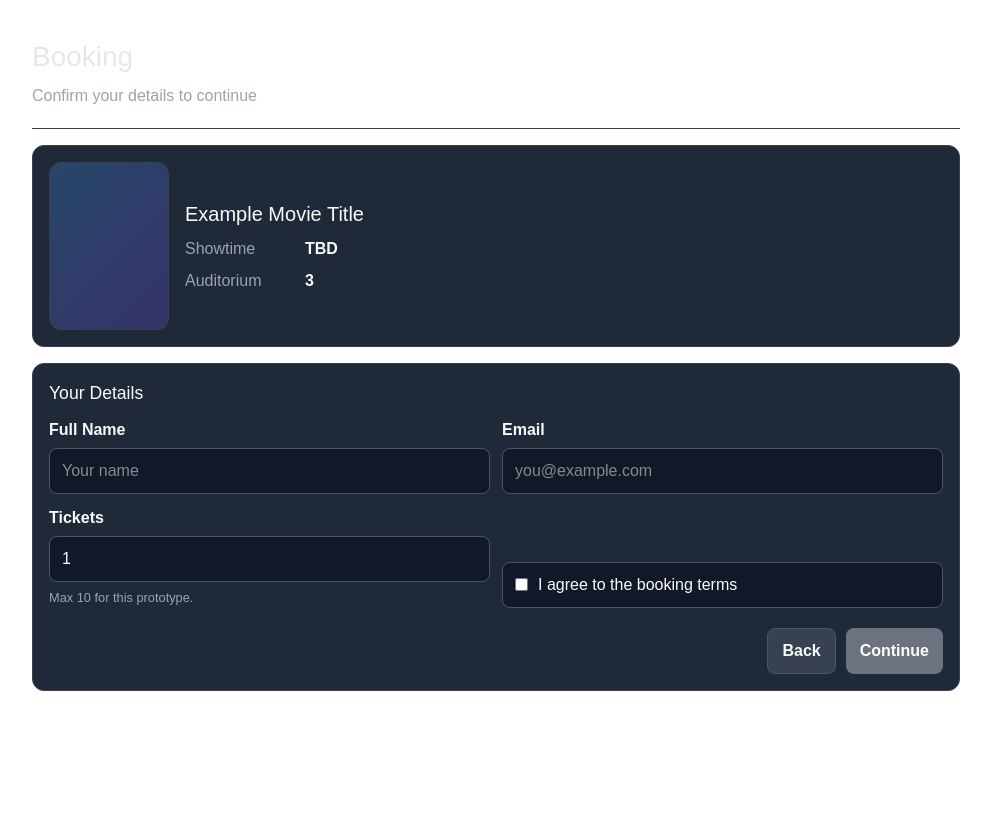
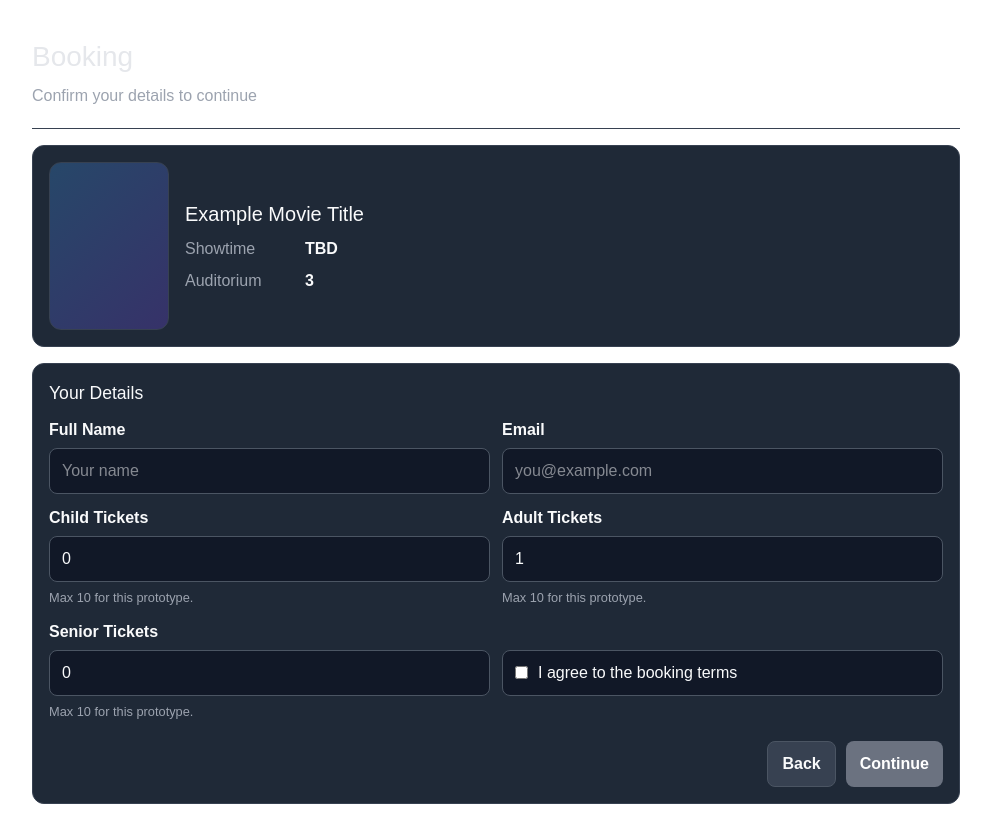
Before and after one commit to YuvalDeshe/CinemaBooker, a Next.js app in the folder cinema-booker/: page /movie/MOVIE_ID/booking in a window 1280 px wide. Shown: the whole page, without its empty margins (144-1135 px from the left). Built offline with nearby package versions, Linux system fonts and the light colour scheme.

Commit message:
Updated booking page to have multiple ticket values for different age groups

```diff
--- a/cinema-booker/src/app/movie/MOVIE_ID/booking/page.tsx
+++ b/cinema-booker/src/app/movie/MOVIE_ID/booking/page.tsx
@@ -32,11 +32,13 @@ export default function BookingPage() {
   // Form state
   const [name, setName] = useState("");
   const [email, setEmail] = useState("");
-  const [tickets, setTickets] = useState(1);
+  const [adultTickets, setAdultTickets] = useState(1);
+  const [childTickets, setChildTickets] = useState(0);
+  const [seniorTickets, setSeniorTickets] = useState(0);
   const [agree, setAgree] = useState(false);
 
   const isValid =
-    name.trim().length > 1 && /\S+@\S+\.\S+/.test(email) && tickets > 0 && agree;
+    name.trim().length > 1 && /\S+@\S+\.\S+/.test(email) && (adultTickets + childTickets + seniorTickets > 0) && agree;
 
   return (
     <div style={{ maxWidth: 960, margin: "0 auto", padding: 16 }}>
@@ -170,15 +172,15 @@ export default function BookingPage() {
 
               <div style={{ display: "grid", gap: 6 }}>
                 <label htmlFor="tickets" style={{ fontWeight: 600 }}>
-                  Tickets
+                  Child Tickets
                 </label>
                 <input
                   id="tickets"
                   type="number"
-                  min={1}
+                  min={0}
                   max={10}
-                  value={tickets}
-                  onChange={(e) => setTickets(Number(e.target.value || 1))}
+                  value={childTickets}
+                  onChange={(e) => setChildTickets(Number(e.target.value || 1))}
                   style={{
                     background: "#111827",
                     color: "#f9fafb",
@@ -192,7 +194,55 @@ export default function BookingPage() {
                 </small>
               </div>
 
-              <div style={{ display: "grid", gap: 6, alignContent: "end" }}>
+              <div style={{ display: "grid", gap: 6 }}>
+                <label htmlFor="tickets" style={{ fontWeight: 600 }}>
+                  Adult Tickets
+                </label>
+                <input
+                  id="tickets"
+                  type="number"
+                  min={0}
+                  max={10}
+                  value={adultTickets}
+                  onChange={(e) => setAdultTickets(Number(e.target.value || 1))}
+                  style={{
+                    background: "#111827",
+                    color: "#f9fafb",
+                    border: "1px solid #4b5563",
+                    borderRadius: 8,
+                    padding: "10px 12px",
+                  }}
+                />
+                <small style={{ color: "#9ca3af" }}>
+                  Max 10 for this prototype.
+                </small>
+              </div>
+
+              <div style={{ display: "grid", gap: 6 }}>
+                <label htmlFor="tickets" style={{ fontWeight: 600 }}>
+                  Senior Tickets
+                </label>
+                <input
+                  id="tickets"
+                  type="number"
+                  min={0}
+                  max={10}
+                  value={seniorTickets}
+                  onChange={(e) => setSeniorTickets(Number(e.target.value || 1))}
+                  style={{
+                    background: "#111827",
+                    color: "#f9fafb",
+                    border: "1px solid #4b5563",
+                    borderRadius: 8,
+                    padding: "10px 12px",
+                  }}
+                />
+                <small style={{ color: "#9ca3af" }}>
+                  Max 10 for this prototype.
+                </small>
+              </div>
+
+              <div style={{ display: "grid", gap: 6, alignContent: "end", marginBottom: 25 }}>
                 <label
                   style={{
                     display: "flex",
```
